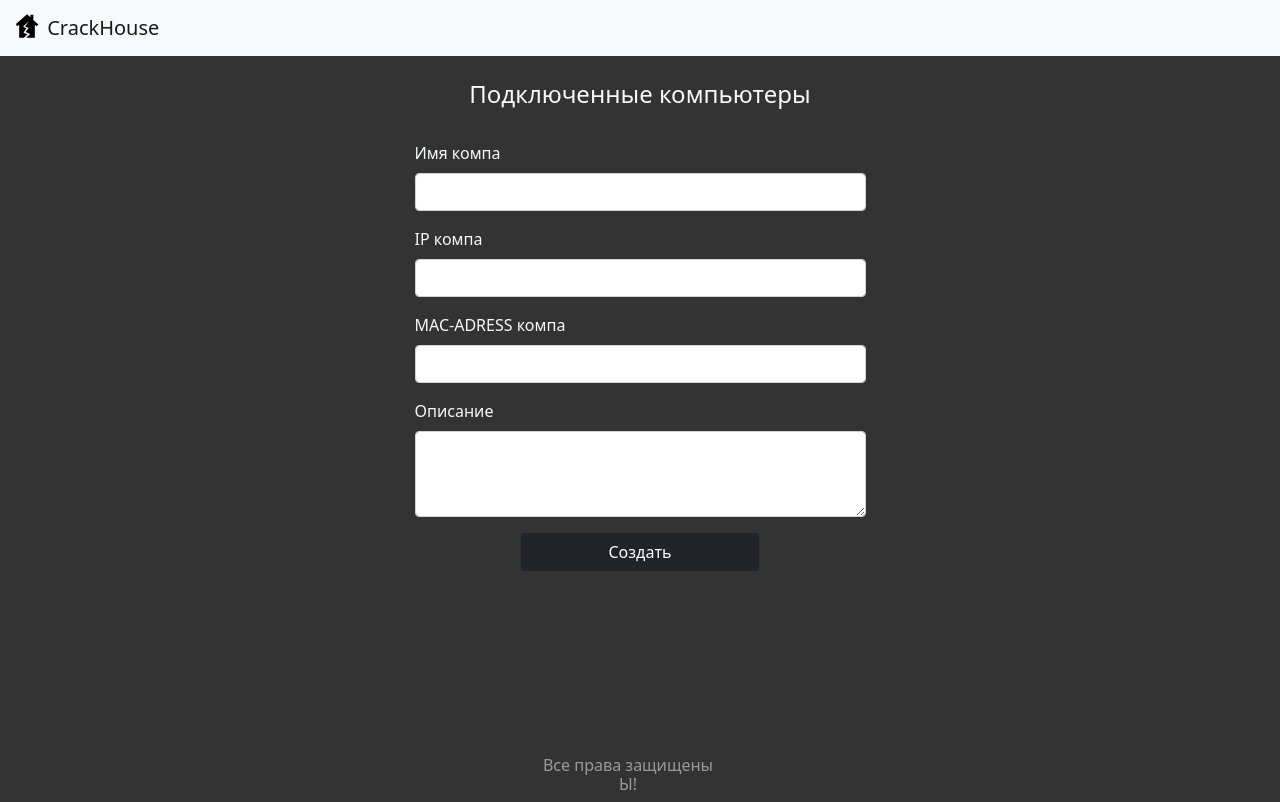
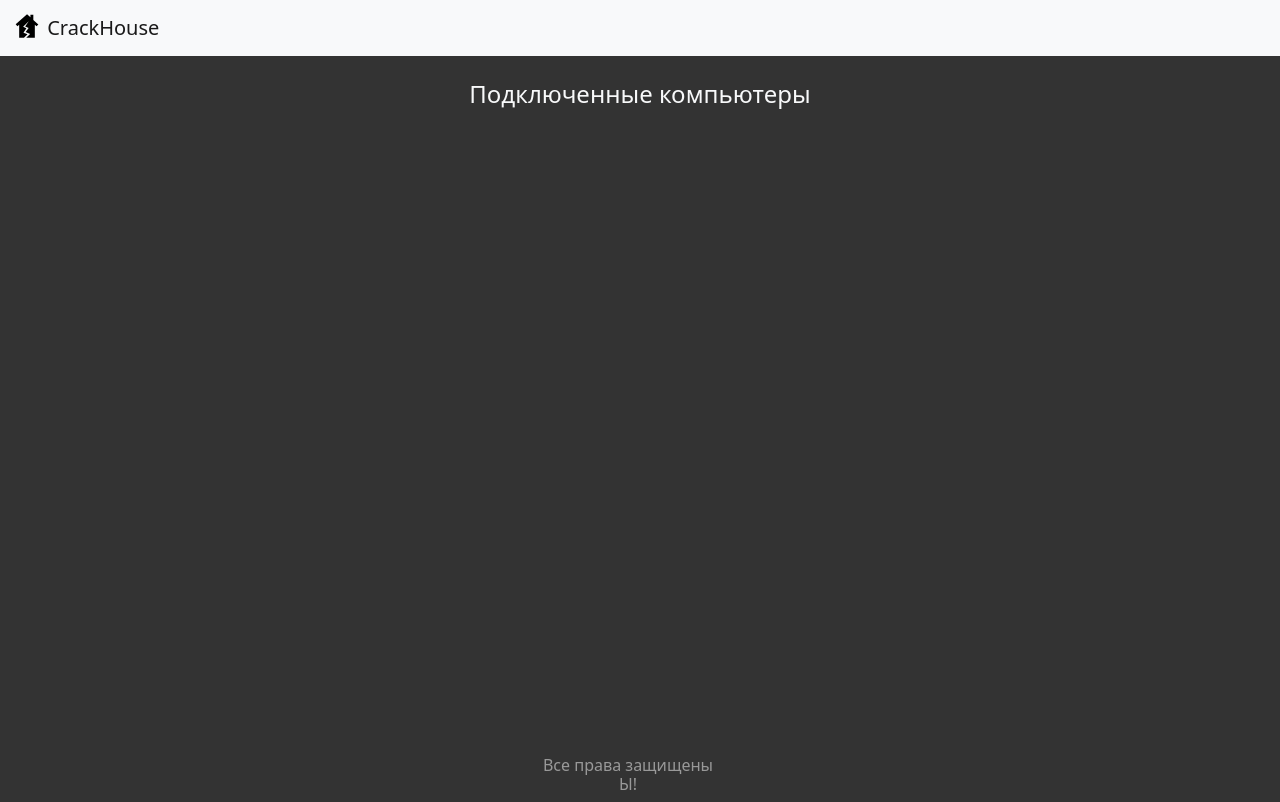
Before and after one commit to YannGotti/monopoly-django, a Django app: page / in a window 1280 px wide. Run offline with Django 4.2, Linux system fonts and the light colour scheme; some libraries are stand-ins or nearby versions.

Commit message:
add check superuser admin

```diff
--- a/monopoly/templates/pc/index.html
+++ b/monopoly/templates/pc/index.html
@@ -30,30 +30,30 @@
     </div>
 </section>
 
-
-<section>
+{% if user.is_superuser %}
+<section class="animate__animated animate__fadeIn">
     <div class="container">
         <div class="row justify-content-center">
             <div class="col-5">
                 <form id="formPc">
                     {% csrf_token %}
                     <div class="mb-3">
-                    <label class="form-label text-light">Имя компа</label>
+                    <label class="form-label text-light text-weight-custom">Имя компа</label>
                     <input type="text" class="form-control text-dark text-weight-form" name="name">
                     </div>
 
                     <div class="mb-3">
-                        <label class="form-label text-light">IP компа</label>
+                        <label class="form-label text-light text-weight-custom">IP компа</label>
                         <input type="text" class="form-control text-dark text-weight-form" name="ip">
                     </div>
 
                     <div class="mb-3">
-                        <label class="form-label text-light">MAC-ADRESS компа</label>
+                        <label class="form-label text-light text-weight-custom">MAC-ADRESS компа</label>
                         <input type="text" class="form-control text-dark text-weight-form" name="mac_adress">
                     </div>
 
                     <div class="mb-3">
-                        <label class="form-label text-light">Описание</label>
+                        <label class="form-label text-light text-weight-custom">Описание</label>
                         <textarea class="form-control text-dark text-weight-form" type="text" rows="3" name="description"></textarea>
                       </div>
 
@@ -66,6 +66,7 @@
         </div>
     </div>
 </section>
+{% endif %}
 
 <script src="//ajax.googleapis.com/ajax/libs/jquery/1.9.1/jquery.min.js"></script>
 <script src="{% static 'js/ajax.js' %}"></script>
```
